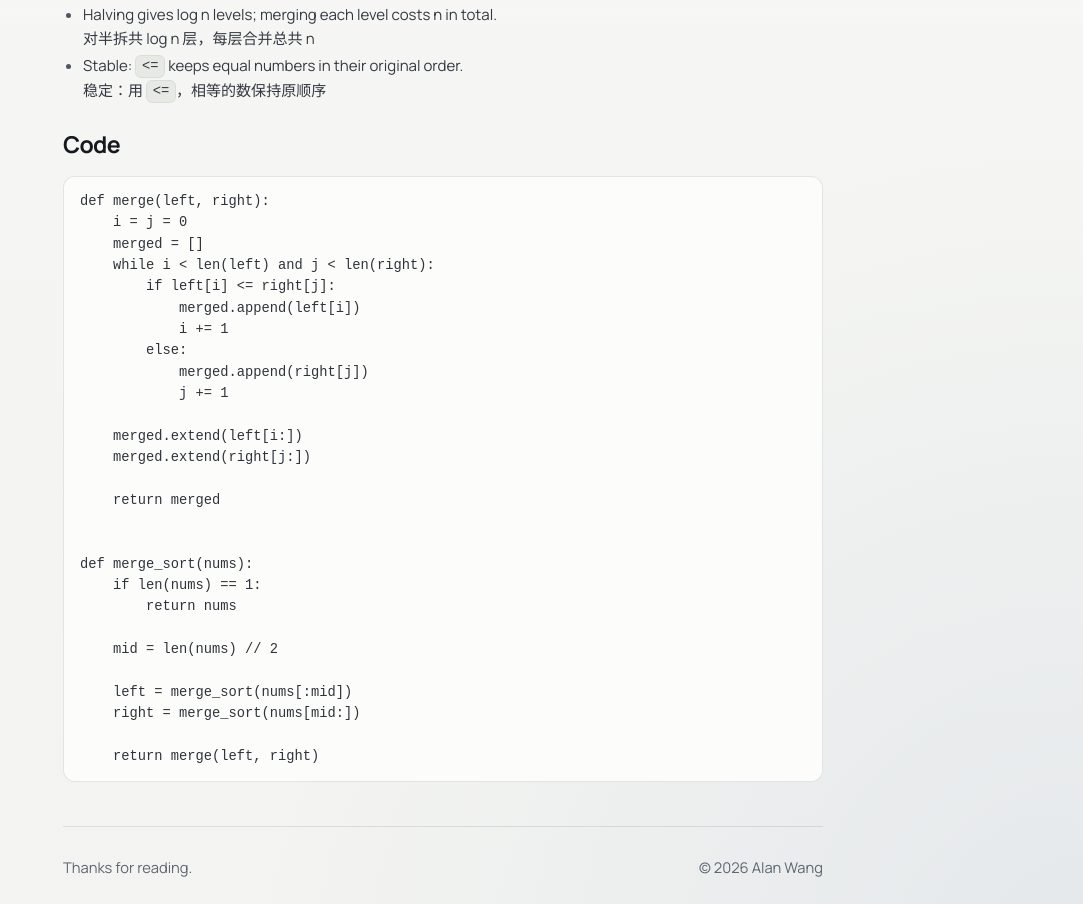
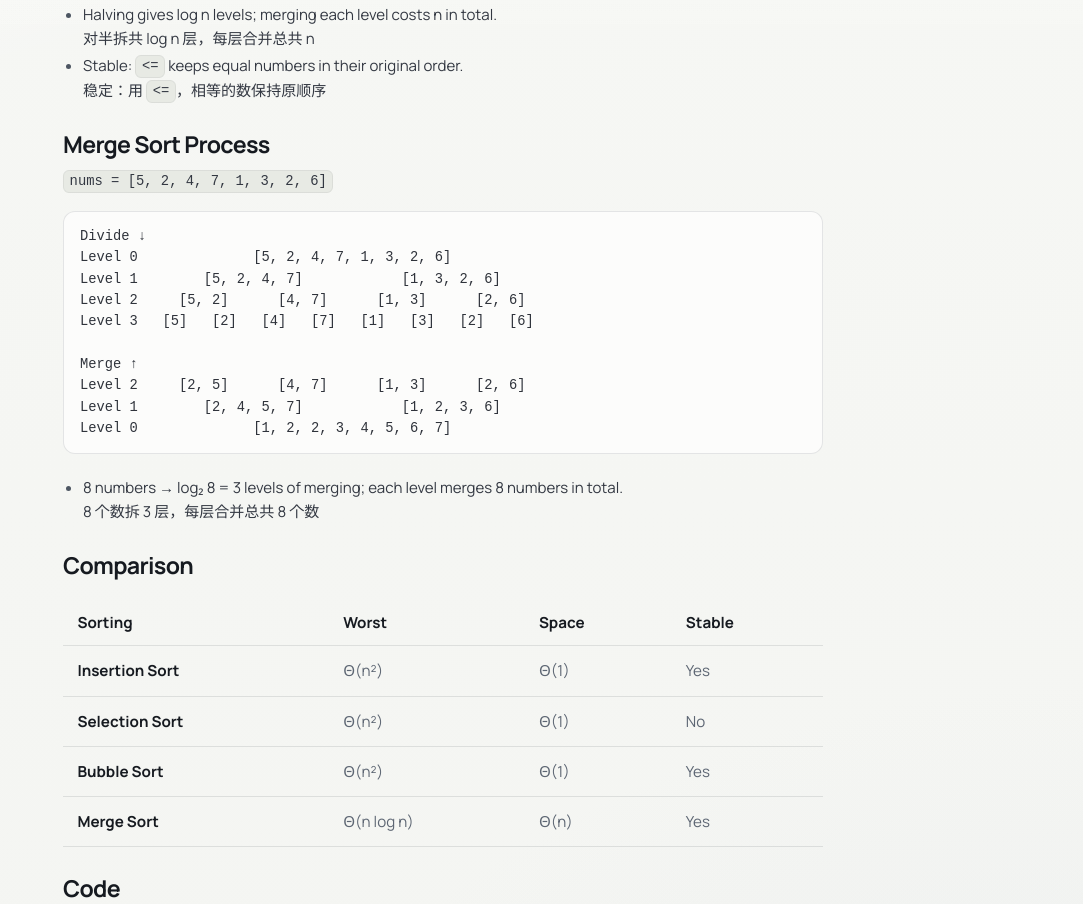
Before and after one commit to TheAlanWang/TheAlanWang.github.io, an Eleventy site: page src/posts/system-design/algorithms/merge-sort.md in a window 1280 px wide. Shown: the part 776-1680 px from the top of the page, without its empty margins (197-1280 px from the left). Built offline with nearby package versions, Linux system fonts and the light colour scheme; Eleventy itself is replaced by a stand-in of ours; code samples lack their colours; files that its build step writes are made by us from their sources.

Commit message:
Merge Sort post: add process diagram, comparison table, step comments

````diff
--- a/src/posts/system-design/algorithms/merge-sort.md
+++ b/src/posts/system-design/algorithms/merge-sort.md
@@ -15,20 +15,48 @@ permalink: /posts/merge-sort/index.html
 
 ## Overview
 
-| Step        | Explain                                                                                        |
-| ----------- | ---------------------------------------------------------------------------------------------- |
-| **Divide**  | Split the array in half until each part has one number.<br>一直对半拆，拆到每段只剩一个数                     |
+| Step       | Explain                                                                                        |
+| ---------- | ---------------------------------------------------------------------------------------------- |
+| **Divide** | Split the array in half until each part has **one** number.<br>一直对半拆，拆到每段只剩一个数                 |
 | **Conquer** | Sort each half recursively.<br>递归排好左右两半                                                        |
 | **Merge**   | Merge two sorted halves by repeatedly taking the smaller front number.<br>两个有序段，每次取较小的队头，合并成一段 |
 
 ## Time Complexity and Space Complexity
 
-| Sorting        | Best       | Average    | Worst      | Space |
-| -------------- | ---------- | ---------- | ---------- | ----- |
+| Sorting    | Best       | Average    | Worst      | Space |
+| ---------- | ---------- | ---------- | ---------- | ----- |
 | **Merge Sort** | Θ(n log n) | Θ(n log n) | Θ(n log n) | Θ(n)  |
 
 - Halving gives log n levels; merging each level costs n in total.<br>对半拆共 log n 层，每层合并总共 n
 - Stable: `<=` keeps equal numbers in their original order.<br>稳定：用 `<=`，相等的数保持原顺序
+
+## Merge Sort Process
+
+`nums = [5, 2, 4, 7, 1, 3, 2, 6]`
+
+```text
+Divide ↓
+Level 0              [5, 2, 4, 7, 1, 3, 2, 6]
+Level 1        [5, 2, 4, 7]            [1, 3, 2, 6]
+Level 2     [5, 2]      [4, 7]      [1, 3]      [2, 6]
+Level 3   [5]   [2]   [4]   [7]   [1]   [3]   [2]   [6]
+
+Merge ↑
+Level 2     [2, 5]      [4, 7]      [1, 3]      [2, 6]
+Level 1        [2, 4, 5, 7]            [1, 2, 3, 6]
+Level 0              [1, 2, 2, 3, 4, 5, 6, 7]
+```
+
+- 8 numbers → log₂ 8 = 3 levels of merging; each level merges 8 numbers in total.<br>8 个数拆 3 层，每层合并总共 8 个数
+
+## Comparison
+
+| Sorting            | Worst      | Space | Stable |
+| ------------------ | ---------- | ----- | ------ |
+| **Insertion Sort** | Θ(n²)      | Θ(1)  | Yes    |
+| **Selection Sort** | Θ(n²)      | Θ(1)  | No     |
+| **Bubble Sort**    | Θ(n²)      | Θ(1)  | Yes    |
+| **Merge Sort**     | Θ(n log n) | Θ(n)  | Yes    |
 
 ## Code
 
@@ -54,10 +82,13 @@ def merge_sort(nums):
     if len(nums) == 1:
         return nums
 
+    # divide
     mid = len(nums) // 2
 
+    # conquer
     left = merge_sort(nums[:mid])
     right = merge_sort(nums[mid:])
 
+    # merge
     return merge(left, right)
 ```
````
